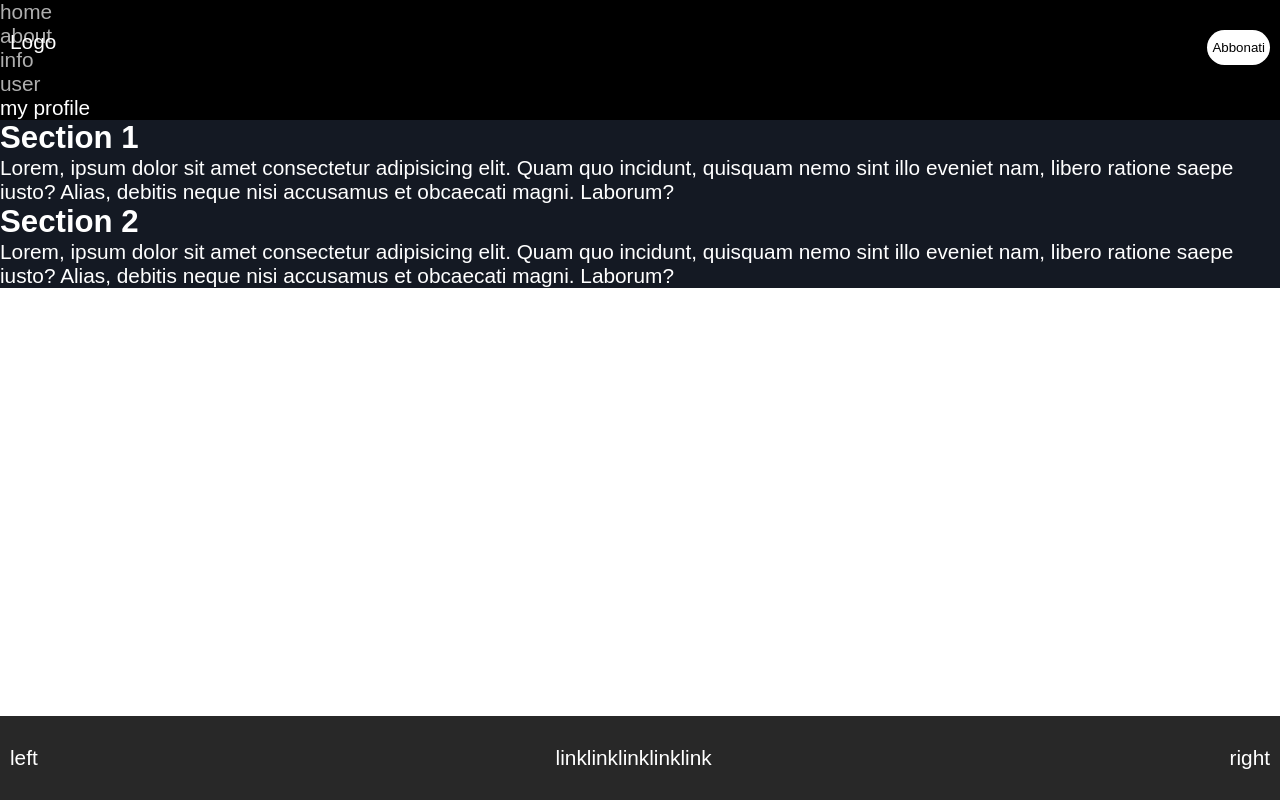
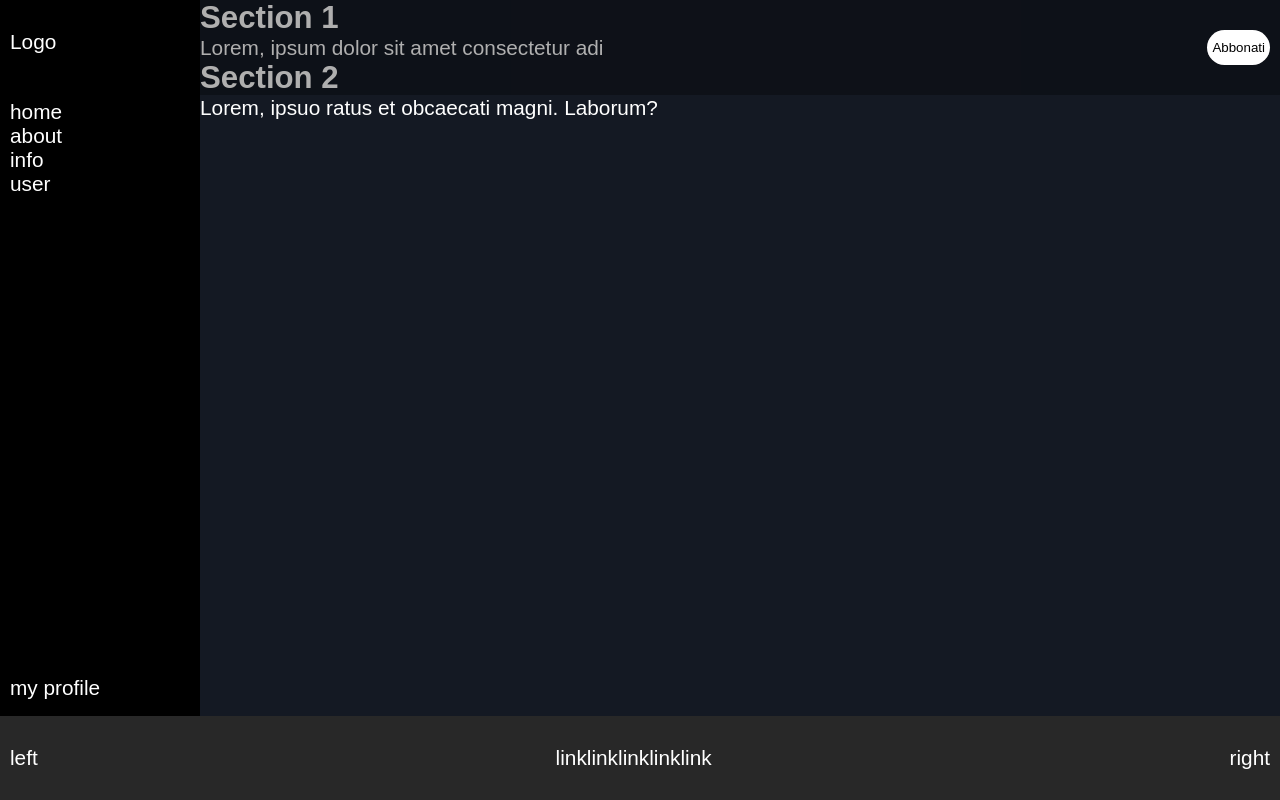
Before and after one commit to AntoCic/html-css-viewport, a plain HTML site: page index.html in a window 1280 px wide. Drawn offline with Linux system fonts and the light colour scheme.

Commit message:
added aside style

```diff
--- a/index.html
+++ b/index.html
@@ -16,7 +16,7 @@
         </div>
     </header>
     <aside>
-        <div class="flex-wrap flex-column justify-between">
+        <div class="aside-box flex-wrap flex-column justify-between">
             <div class="main-aside">
                 <ul>
                     <li>home</li>
@@ -26,15 +26,16 @@
                 </ul>
             </div>
             <a href="#">my profile</a>
+
         </div>
     </aside>
 
     <main>
         <section>
             <h2>Section 1</h2>
-            <p>Lorem, ipsum dolor sit amet consectetur adipisicing elit. Quam quo incidunt, quisquam nemo sint illo eveniet nam, libero ratione saepe iusto? Alias, debitis neque nisi accusamus et obcaecati magni. Laborum?</p>
+            <p>Lorem, ipsum dolor sit amet consectetur adi</p>
             <h2>Section 2</h2>
-            <p>Lorem, ipsum dolor sit amet consectetur adipisicing elit. Quam quo incidunt, quisquam nemo sint illo eveniet nam, libero ratione saepe iusto? Alias, debitis neque nisi accusamus et obcaecati magni. Laborum?</p>
+            <p>Lorem, ipsuo ratus et obcaecati magni. Laborum?</p>
         </section>
     </main>
 
--- a/style/style.css
+++ b/style/style.css
@@ -82,6 +82,7 @@ body{
   color: white;
   font-size: 1.3em;
   height: 100vh;
+  display: flex;
 }
 body a{
   color: white;
@@ -102,10 +103,19 @@ header button{
 /* aside */
 aside{
   background-color: #000;
+  padding: 100px 10px;
+  height: 100%;
+  width: 200px;
+  flex-shrink: 0;
+}
+.aside-box{
+  height: 100%;
+  flex-wrap: nowrap;
 }
 /* main */
 main{
   background-color: #141923;
+  flex-grow: 1;
 }
 /* footer */
 footer{
```
